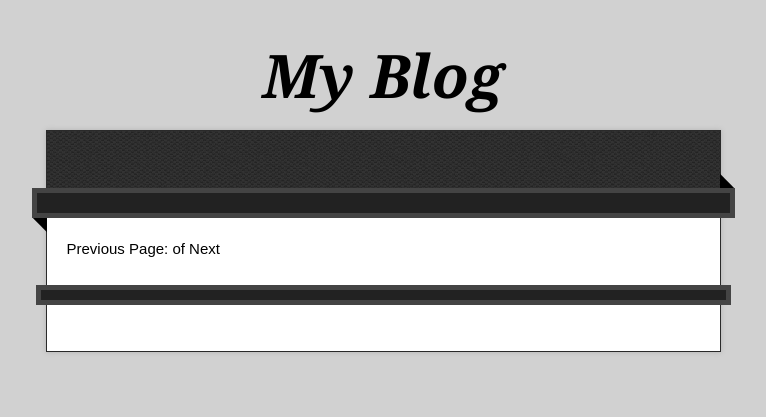
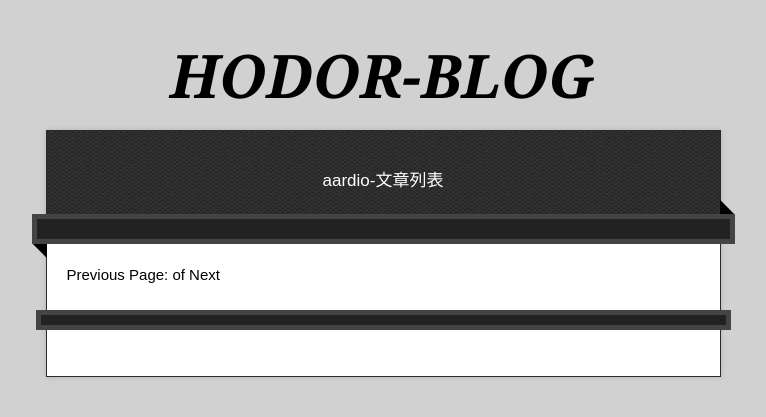
Before and after one commit to ztmdnike/aardio, a Jekyll site: the page built from index.html, in a window 1280 px wide. Shown: the top 417 px of the page, without its empty margins (257-1023 px from the left). Built offline with Jekyll 4.4.1, drawn with Linux system fonts in a browser that asks for light colours.

Commit message:
Update index.html

```diff
--- a/index.html
+++ b/index.html
@@ -1,11 +1,12 @@
 ---
 layout: default
-title: My Blog
+title: HODOR-BLOG
+description: aardio-文章列表
 ---
 
 <!-- 遍历分页后的文章 -->
 {% for post in paginator.posts %}
-<h1><a href="{{ post.url }}">{{ post.title }}</a></h1>
+<h1><a href="/aardio{{ post.url }}">{{ post.description }}--{{ post.url }}</a></h1>
 <p class="author">
 <span class="date">{{ post.date }}</span>
 </p>
```
